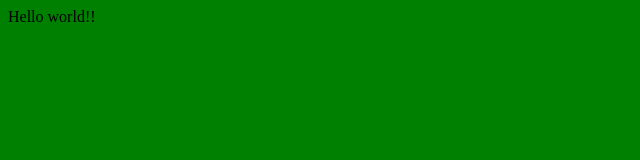
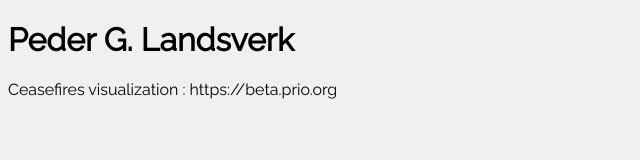
Before and after one commit to Peder2911/peder2911.github.io, a plain HTML site: page index.html in a window 1280 px wide. Shown: the whole page, without its empty margins (0-640 px from the left). Drawn offline with Linux system fonts and the light colour scheme.

Commit message:
Trying vanilla AJAX

```diff
--- a/css/style.css
+++ b/css/style.css
@@ -1,4 +1,8 @@
+
+html {
+   font-family: 'Raleway', sans-serif;
+}
 
 body {
-   background: green;
+   background: #f0f0f0;
 }
--- /dev/null
+++ b/data/projects.json
@@ -0,0 +1,3 @@
+{
+   "Ceasefires visualization": "https://beta.prio.org"
+}
--- a/index.html
+++ b/index.html
@@ -4,12 +4,12 @@
       <meta charset="UTF-8" />
       <meta name="viewport" content="width=device-width" />
       <title>Index</title>
-
+      <link href="https://fonts.googleapis.com/css2?family=Raleway&display=swap" rel="stylesheet">
       <link rel="stylesheet" href="css/style.css">
    </head>
    <body>
-      Hello world!!
-
+      <h1>Peder G. Landsverk</h1>
+      <div id="projects"></div>
       <script src="js/main.js"></script>
    </body>
 </html>
--- a/js/main.js
+++ b/js/main.js
@@ -1,2 +1,29 @@
 
-console.log("hello world")
+
+let xhr = new XMLHttpRequest();
+let data
+
+let addProjects = function(data){
+   let projects = document.querySelector("div#projects");
+   Object.entries(data).forEach((pair)=>{
+      let el = document.createElement("div")
+      el.innerText = `${pair[0]} : ${pair[1]}`
+      projects.appendChild(el)
+   })
+}
+
+xhr.onload = function(){
+   if(xhr.status >= 200 && xhr.status < 300){
+      try {
+         data = JSON.parse(xhr.response)
+      } catch(e) {
+         console.log(e)
+      }
+      addProjects(data)
+   } else {
+      console.log(xhr.status)
+   }
+}
+
+xhr.open("GET","data/projects.json");
+xhr.send();
```
